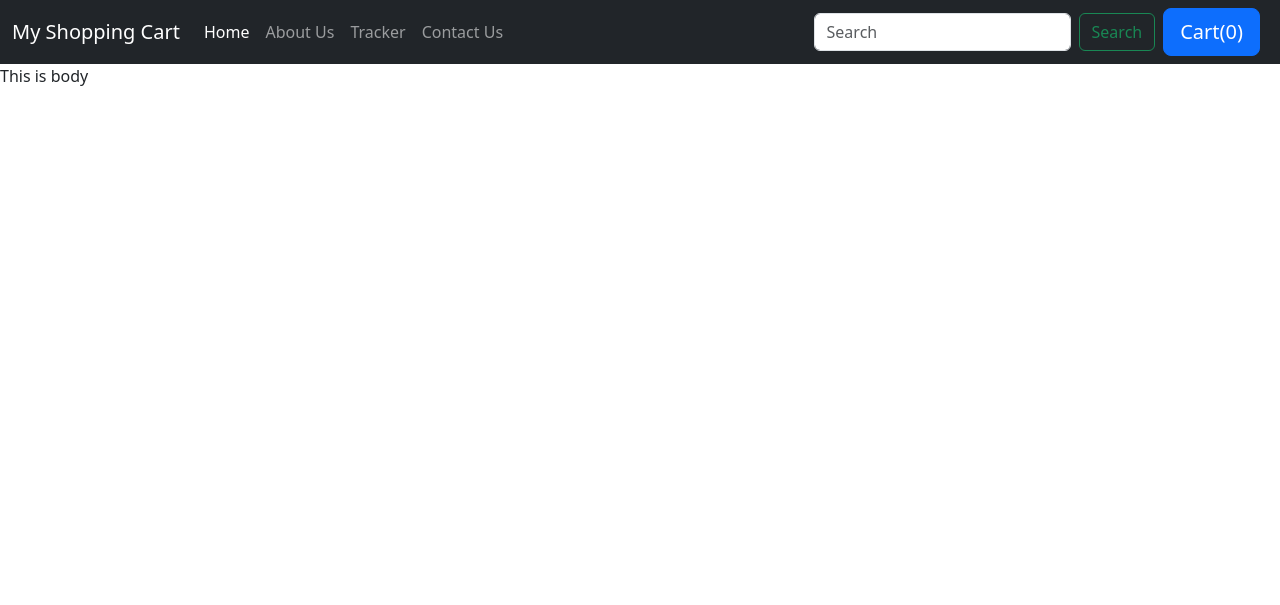
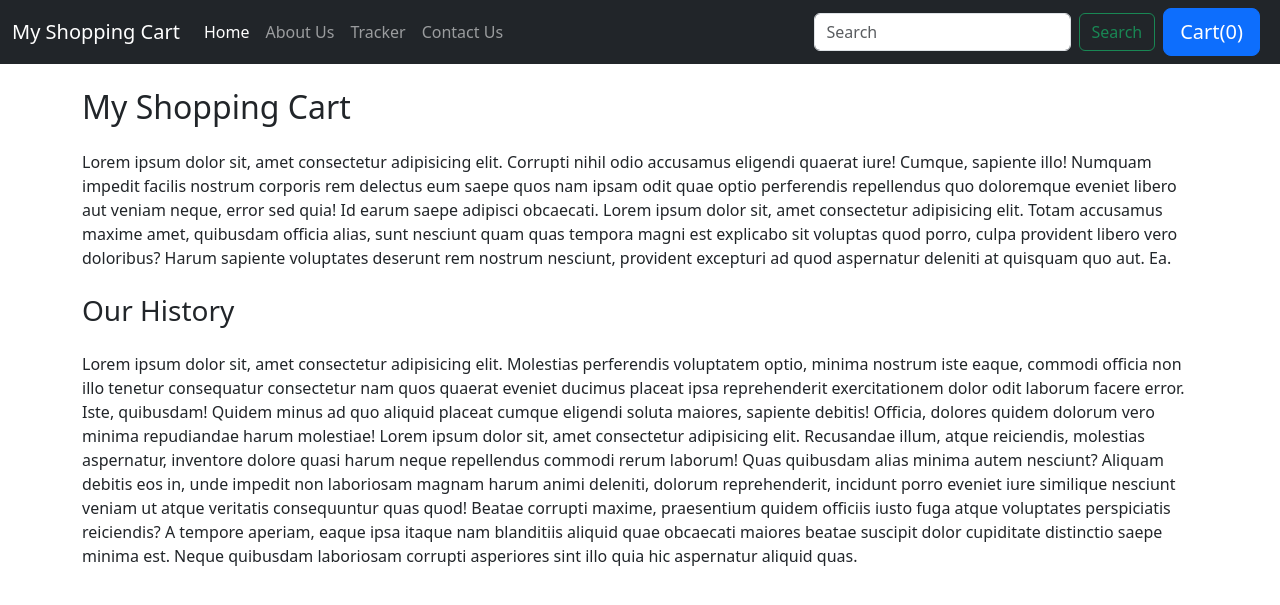
Before and after one commit to proxd15/ecommerce-django, a Django app: template shop/templates/shop/about.html in a window 1280 px wide. Shown: the top 605 px of the page. Run offline with Django 3.2, Linux system fonts and the light colour scheme; the template is opened without the code that fills it, so the values that code supplies are empty.

Commit message:
third commit

```diff
--- a/shop/templates/shop/about.html
+++ b/shop/templates/shop/about.html
@@ -1,4 +1,17 @@
 {% extends 'shop/basic.html' %}
 
 {% block title%} Title of About{% endblock %}
-{% block body %} This is body {% endblock %}
+{% block body %}
+
+<div class="container">
+    <h2 class="my-4">My Shopping Cart </h2>
+    <p>Lorem ipsum dolor sit, amet consectetur adipisicing elit. Corrupti nihil odio accusamus eligendi quaerat iure! Cumque, sapiente illo! Numquam impedit facilis nostrum corporis rem delectus eum saepe quos nam ipsam odit quae optio perferendis repellendus quo doloremque eveniet libero aut veniam neque, error sed quia! Id earum saepe adipisci obcaecati. Lorem ipsum dolor sit, amet consectetur adipisicing elit. Totam accusamus maxime amet, quibusdam officia alias, sunt nesciunt quam quas tempora magni est explicabo sit voluptas quod porro, culpa provident libero vero doloribus? Harum sapiente voluptates deserunt rem nostrum nesciunt, provident excepturi ad quod aspernatur deleniti at quisquam quo aut. Ea.</p>
+
+    <h3 class="my-4">Our History</h3>
+    <p>Lorem ipsum dolor sit, amet consectetur adipisicing elit. Molestias perferendis voluptatem optio, minima nostrum iste eaque, commodi officia non illo tenetur consequatur consectetur nam quos quaerat eveniet ducimus placeat ipsa reprehenderit exercitationem dolor odit laborum facere error. Iste, quibusdam! Quidem minus ad quo aliquid placeat cumque eligendi soluta maiores, sapiente debitis! Officia, dolores quidem dolorum vero minima repudiandae harum molestiae! Lorem ipsum dolor sit, amet consectetur adipisicing elit. Recusandae illum, atque reiciendis, molestias aspernatur, inventore dolore quasi harum neque repellendus commodi rerum laborum! Quas quibusdam alias minima autem nesciunt? Aliquam debitis eos in, unde impedit non laboriosam magnam harum animi deleniti, dolorum reprehenderit, incidunt porro eveniet iure similique nesciunt veniam ut atque veritatis consequuntur quas quod! Beatae corrupti maxime, praesentium quidem officiis iusto fuga atque voluptates perspiciatis reiciendis? A tempore aperiam, eaque ipsa itaque nam blanditiis aliquid quae obcaecati maiores beatae suscipit dolor cupiditate distinctio saepe minima est. Neque quibusdam laboriosam corrupti asperiores sint illo quia hic aspernatur aliquid quas.</p>
+
+</div>
+
+
+
+{% endblock %}
--- a/shop/templates/shop/index.html
+++ b/shop/templates/shop/index.html
@@ -46,7 +46,7 @@ if(cart[idstr] != undefined){
 }else{
   cart[idstr] = 1;
 }
-// console.log(cart);
+console.log(cart);
 localStorage.setItem('cart',JSON.stringify(cart))
 document.getElementById('cart').innerHTML = Object.keys(cart).length;
   })
--- a/shop/templates/shop/prodview.html
+++ b/shop/templates/shop/prodview.html
@@ -22,7 +22,7 @@
     <div class="col-md-8">
         <h3 class="text-center">{{product.product_name}}</h3>
         <h4 class="text-center">Rs.{{product.price}}</h4>
-        <h5 class="text-center text-muted">{{product.desc}}</h5>
+        <h5 class="text-center text-muted   ">{{product.desc}}</h5>
     </div>
 </div>
 
```
Also changed, not shown: shop/templates/shop/basic.html (line endings or trailing spaces).
